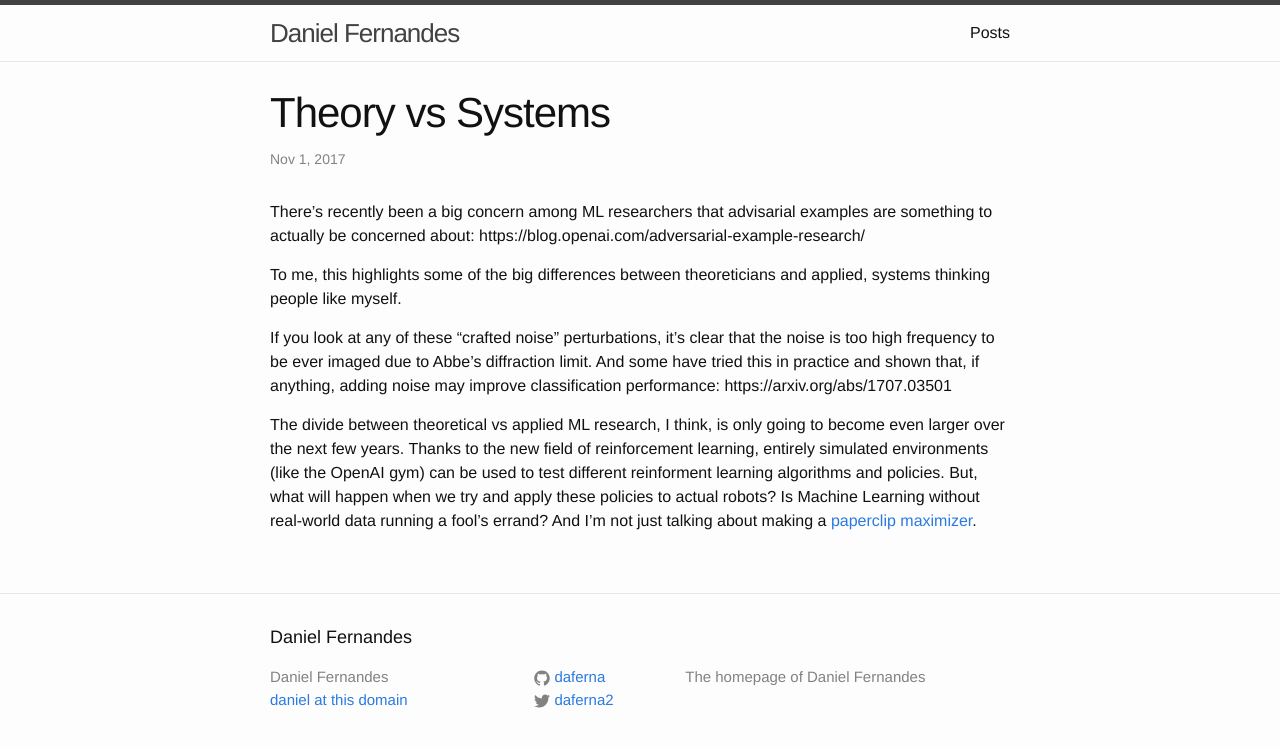
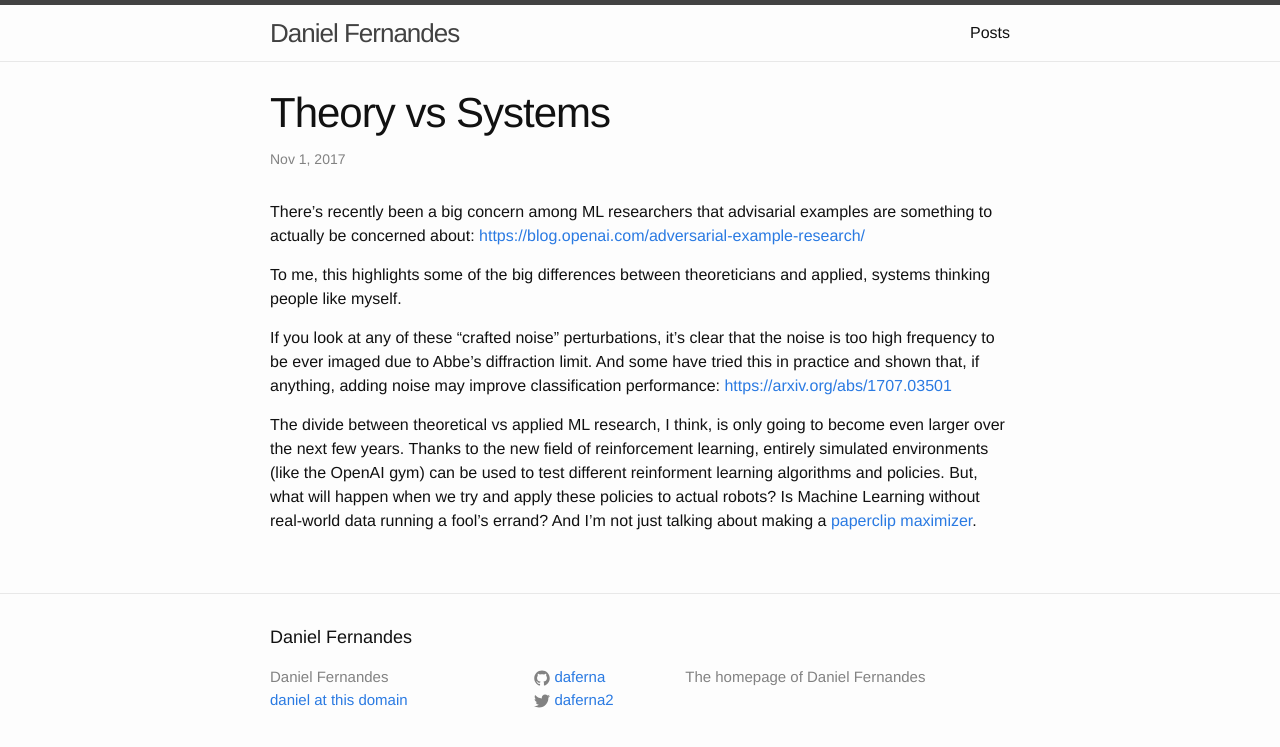
Before and after one commit to daferna/daferna.github.io, a Jekyll site: the page built from _posts/2017-11-1-mldisconnect.markdown, in a window 1280 px wide. Shown: the top 747 px of the page. Built offline with Jekyll 4.4.1, drawn with Linux system fonts in a browser that asks for light colours; some of the changed lines change nothing that is shown.

Commit message:
Fixing links

```diff
--- a/_posts/2017-11-1-mldisconnect.markdown
+++ b/_posts/2017-11-1-mldisconnect.markdown
@@ -5,10 +5,10 @@ date: 2017-11-1
 categories:
 ---
 
-There's recently been a big concern among ML researchers that advisarial examples are something to actually be concerned about: https://blog.openai.com/adversarial-example-research/
+There's recently been a big concern among ML researchers that advisarial examples are something to actually be concerned about: [https://blog.openai.com/adversarial-example-research/](https://blog.openai.com/adversarial-example-research/)
 
 To me, this highlights some of the big differences between theoreticians and applied, systems thinking people like myself.
 
-If you look at any of these "crafted noise" perturbations, it's clear that the noise is too high frequency to be ever imaged due to Abbe's diffraction limit. And some have tried this in practice and shown that, if anything, adding noise may improve classification performance: https://arxiv.org/abs/1707.03501
+If you look at any of these "crafted noise" perturbations, it's clear that the noise is too high frequency to be ever imaged due to Abbe's diffraction limit. And some have tried this in practice and shown that, if anything, adding noise may improve classification performance: [https://arxiv.org/abs/1707.03501](https://arxiv.org/abs/1707.03501)
 
 The divide between theoretical vs applied ML research, I think, is only going to become even larger over the next few years. Thanks to the new field of reinforcement learning, entirely simulated environments (like the OpenAI gym) can be used to test different reinforment learning algorithms and policies. But, what will happen when we try and apply these policies to actual robots? Is Machine Learning without real-world data running a fool's errand? And I'm not just talking about making a [paperclip maximizer](https://en.wikipedia.org/wiki/Instrumental_convergence).
```
